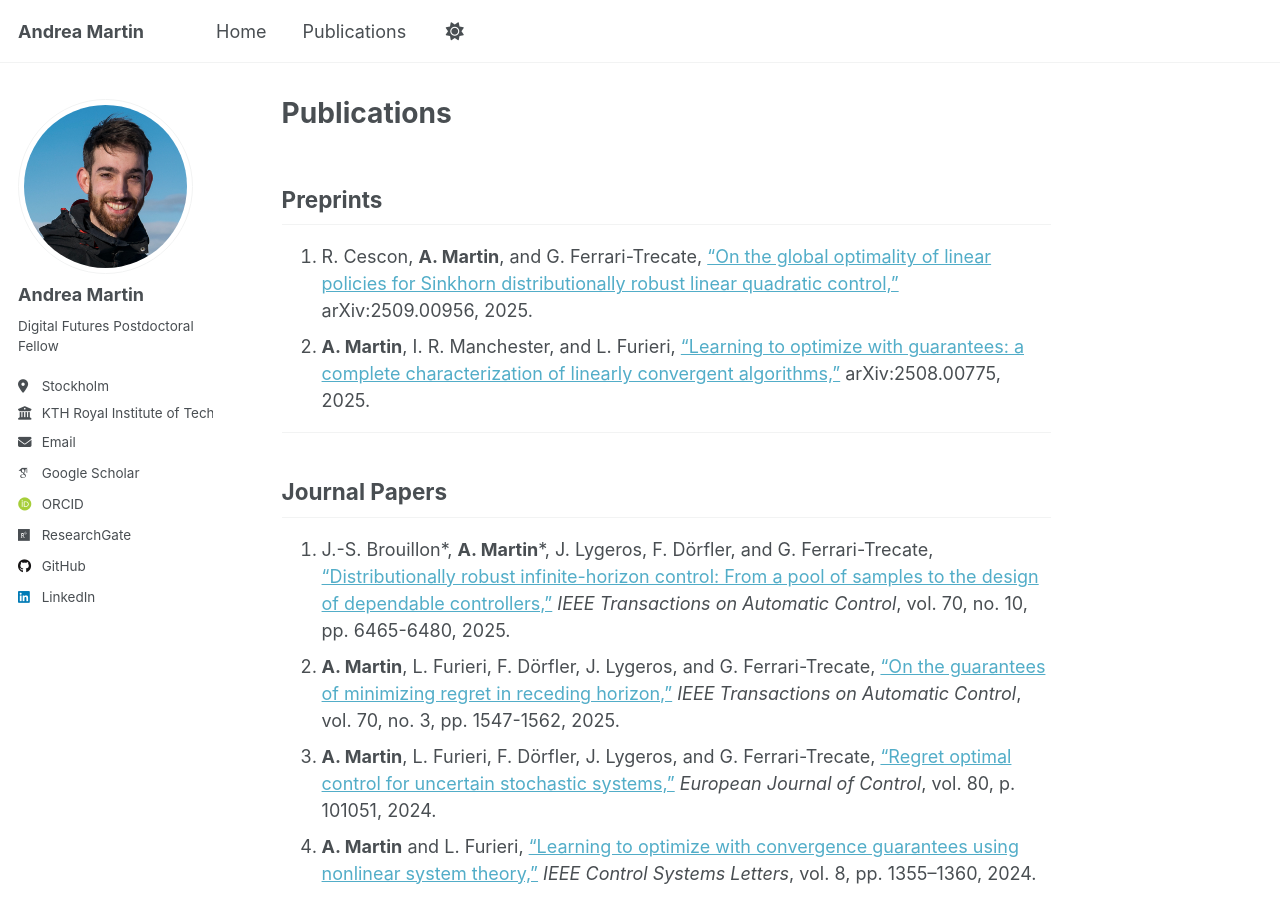
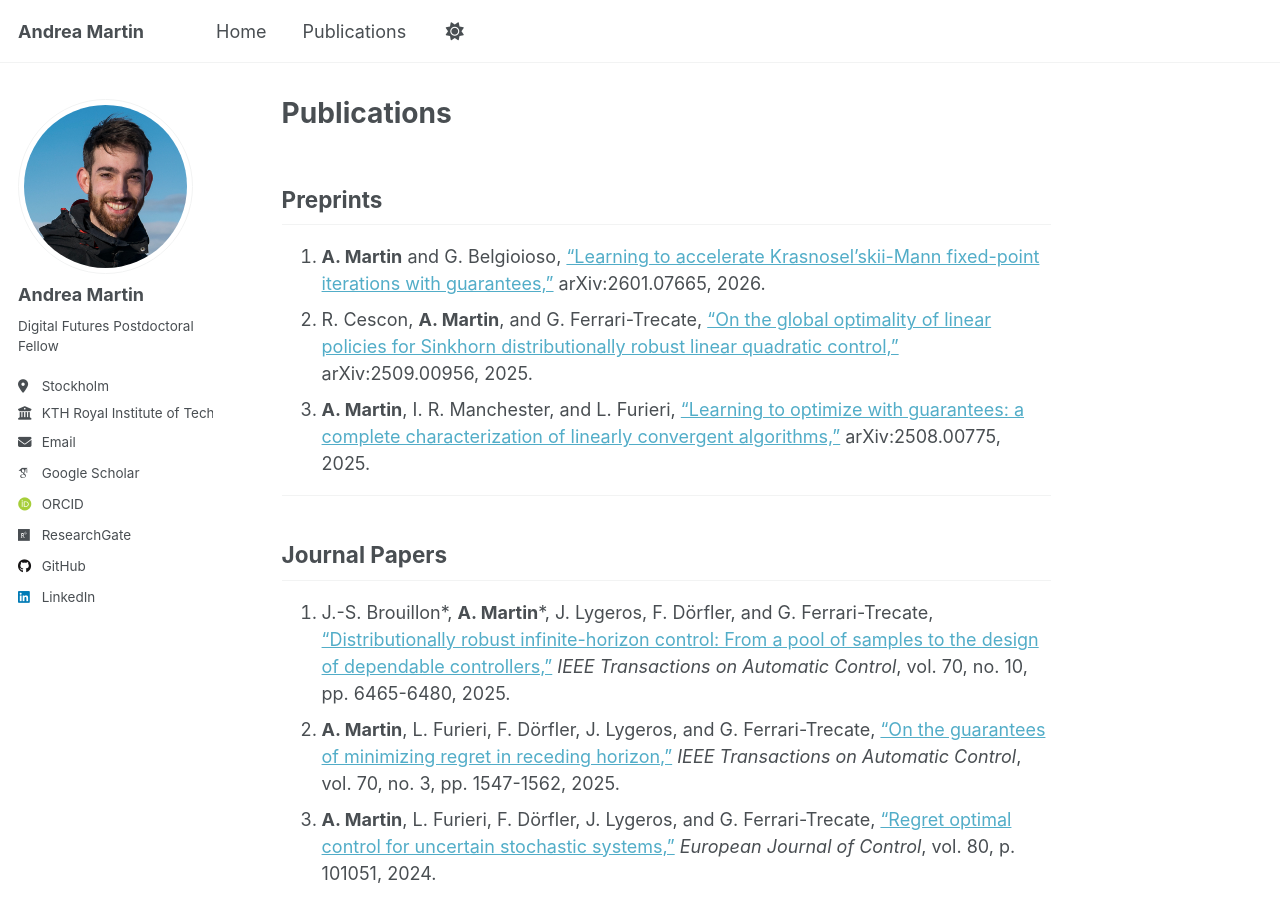
Before and after one commit to andrea-martin/andrea-martin.github.io, a Jekyll site: the page built from _pages/publications.md, in a window 1280 px wide and 900 px high. Built offline with Jekyll 4.4.1, drawn with Linux system fonts in a browser that asks for light colours; some web fonts are replaced; a script that is not in the unit is left out.

Commit message:
Update publications with new preprints

```diff
--- a/_pages/publications.md
+++ b/_pages/publications.md
@@ -7,8 +7,9 @@ author_profile: true
 
 ## Preprints
 
-1. R. Cescon, **A. Martin**, and G. Ferrari-Trecate, ["On the global optimality of linear policies for Sinkhorn distributionally robust linear quadratic control,"](https://arxiv.org/abs/2509.00956) arXiv:2509.00956, 2025.
-2. **A. Martin**, I. R. Manchester, and L. Furieri, ["Learning to optimize with guarantees: a complete characterization of linearly convergent algorithms,"](https://arxiv.org/abs/2508.00775) arXiv:2508.00775, 2025.
+1. **A. Martin** and G. Belgioioso, ["Learning to accelerate Krasnosel'skii-Mann fixed-point iterations with guarantees,"](https://arxiv.org/abs/2601.07665) arXiv:2601.07665, 2026.
+2. R. Cescon, **A. Martin**, and G. Ferrari-Trecate, ["On the global optimality of linear policies for Sinkhorn distributionally robust linear quadratic control,"](https://arxiv.org/abs/2509.00956) arXiv:2509.00956, 2025.
+3. **A. Martin**, I. R. Manchester, and L. Furieri, ["Learning to optimize with guarantees: a complete characterization of linearly convergent algorithms,"](https://arxiv.org/abs/2508.00775) arXiv:2508.00775, 2025.
 
 ---
 
```
